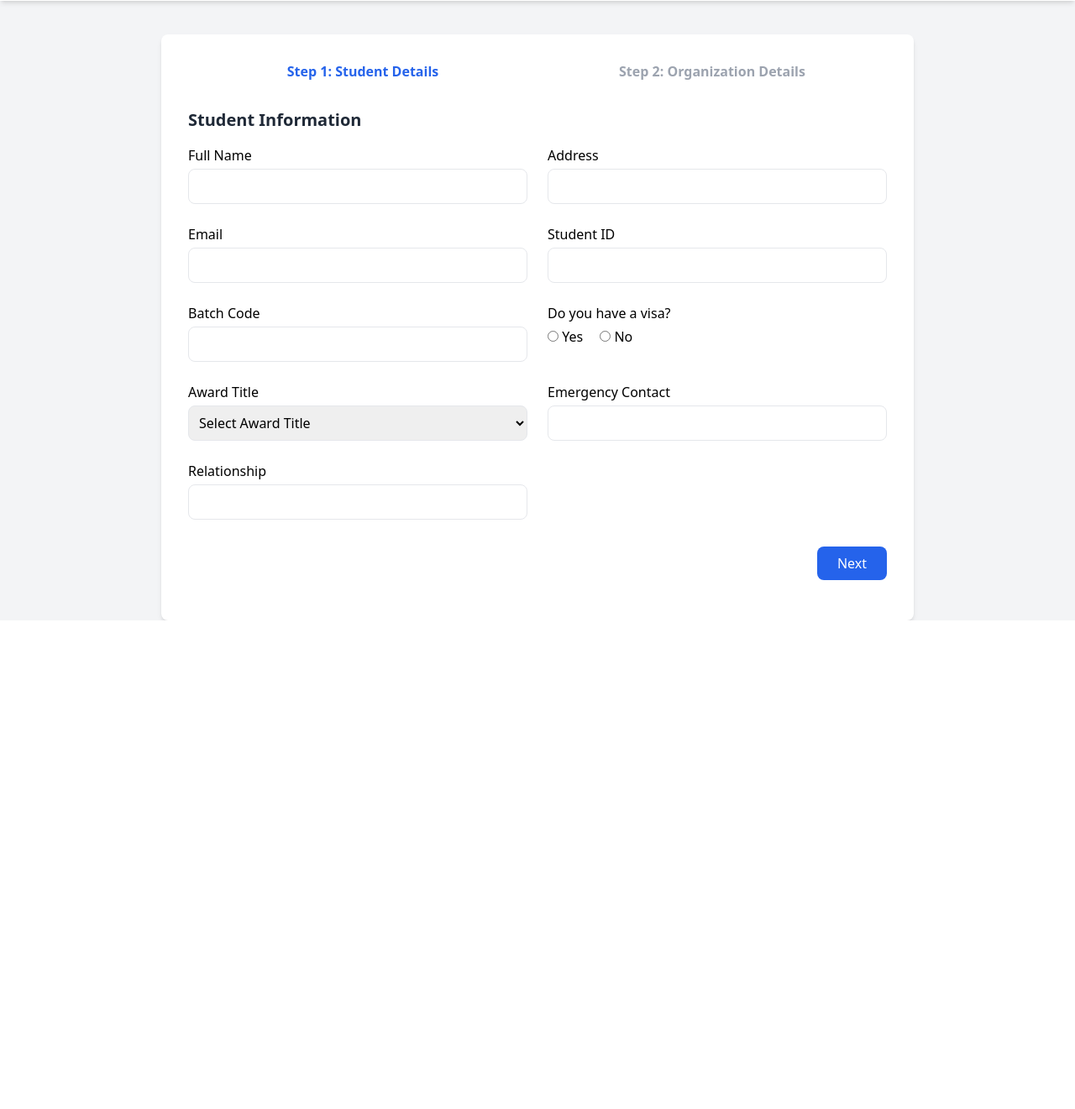
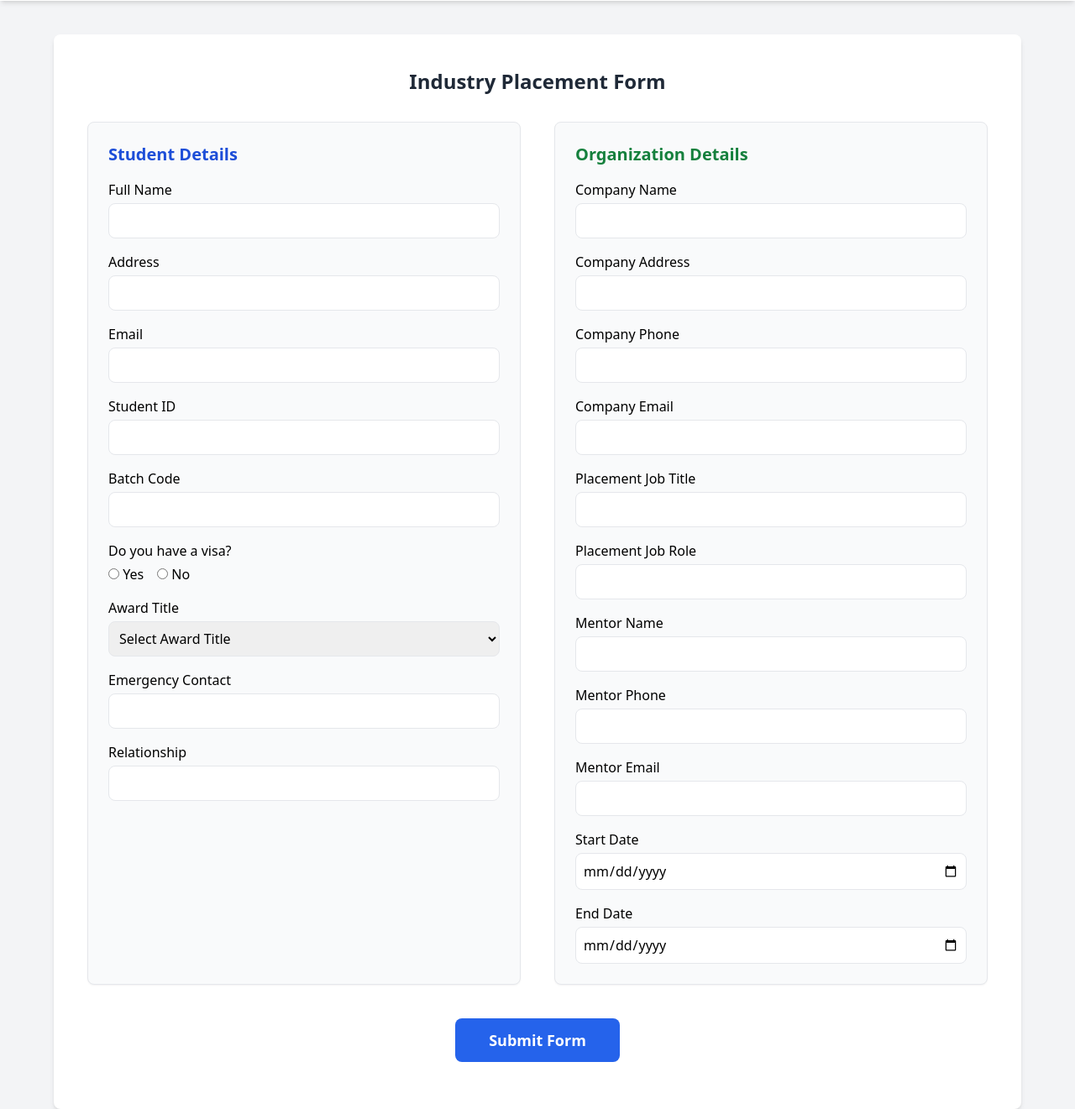
Before and after one commit to ChithMa/NextStep_Porject, a PHP site: page /views/industry_placement.php in a window 1280 px wide. Shown: the part 71-1392 px from the top of the page at 84% size. Before the commit the page ends 810 px from the top, so only its background shows below. Run offline with PHP 8.4, Linux system fonts and the light colour scheme; the visitor is signed in with stand-in values (Sample User, id 1); data that the repository does not hold is empty; some libraries are stand-ins or nearby versions.

Commit message:
Add industry placement form

```diff
--- a/views/industry_placement.php
+++ b/views/industry_placement.php
@@ -7,31 +7,44 @@ require_once "../includes/header.php";
 <meta charset="UTF-8">
 <title>Industry Placement Form</title>
 <script src="https://cdn.tailwindcss.com"></script>
-    <style>
-        .hidden-step { display: none; }
-        .active-step { display: block; }
-    </style>
+
 <body class="bg-gray-100 min-h-screen">
 
-<div class="max-w-4xl mx-auto bg-white shadow-md rounded-lg mt-10 p-8">
+<div class="max-w-6xl mx-auto bg-white shadow-md rounded-lg mt-10 p-10">
 
-    <!-- Progress Steps -->
-    <div class="flex justify-between mb-8">
-        <div id="stepIndicator1" class="flex-1 text-center font-semibold text-blue-600">
-            Step 1: Student Details
+    <!-- ================= SESSION MESSAGES ================= -->
+    <?php if (isset($_SESSION['success'])): ?>
+        <div class="mb-6 p-4 rounded-lg bg-green-100 border border-green-300 text-green-800 font-medium">
+            <?php
+                echo $_SESSION['success'];
+                unset($_SESSION['success']);
+            ?>
         </div>
-        <div id="stepIndicator2" class="flex-1 text-center font-semibold text-gray-400">
-            Step 2: Organization Details
+    <?php endif; ?>
+
+    <?php if (isset($_SESSION['error'])): ?>
+        <div class="mb-6 p-4 rounded-lg bg-red-100 border border-red-300 text-red-800 font-medium">
+            <?php
+                echo $_SESSION['error'];
+                unset($_SESSION['error']);
+            ?>
         </div>
-    </div>
+    <?php endif; ?>
+    <!-- ===================================================== -->
 
-    <form action="industry_placement_process.php" method="POST">
+    <h1 class="text-2xl font-bold text-center mb-8 text-gray-800">Industry Placement Form</h1>
 
-        <!-- Step 1: Student Details -->
-        <div id="step1" class="active-step">
-            <h2 class="text-xl font-bold mb-4 text-gray-800">Student Information</h2>
+    <form action="../controllers/industry_placement_process.php" method="POST">
 
-            <div class="grid grid-cols-1 md:grid-cols-2 gap-6">
+        <!-- Flex container for 2 sections -->
+        <div class="grid grid-cols-1 md:grid-cols-2 gap-10">
+
+            <!-- ================== STUDENT SECTION ================== -->
+            <div class="border rounded-lg p-6 shadow-sm bg-gray-50">
+                <h2 class="text-xl font-semibold mb-4 text-blue-700">Student Details</h2>
+
+                <div class="space-y-4">
+
                     <div>
                         <label class="font-medium">Full Name</label>
                         <input type="text" name="full_name" required
@@ -64,13 +77,9 @@ require_once "../includes/header.php";
 
                     <div>
                         <label class="font-medium">Do you have a visa?</label>
-                    <div class="mt-1">
-                        <label class="mr-4">
-                            <input type="radio" name="has_visa" value="yes" required> Yes
-                        </label>
-                        <label>
-                            <input type="radio" name="has_visa" value="no"> No
-                        </label>
+                        <div class="mt-1 flex gap-4">
+                            <label><input type="radio" name="has_visa" value="yes" required> Yes</label>
+                            <label><input type="radio" name="has_visa" value="no"> No</label>
                         </div>
                     </div>
 
@@ -96,21 +105,15 @@ require_once "../includes/header.php";
                         <input type="text" name="emergency_relationship" required
                                class="w-full mt-1 p-2 border rounded-lg">
                     </div>
-            </div>
 
-            <div class="mt-8 flex justify-end">
-                <button type="button" onclick="nextStep()"
-                        class="bg-blue-600 text-white px-6 py-2 rounded-lg">
-                    Next
-                </button>
                 </div>
             </div>
 
-        <!-- Step 2: Organization Details -->
-        <div id="step2" class="hidden-step">
-            <h2 class="text-xl font-bold mb-4 text-gray-800">Organization Details</h2>
+            <!-- ================== ORGANIZATION SECTION ================== -->
+            <div class="border rounded-lg p-6 shadow-sm bg-gray-50">
+                <h2 class="text-xl font-semibold mb-4 text-green-700">Organization Details</h2>
 
-            <div class="grid grid-cols-1 md:grid-cols-2 gap-6">
+                <div class="space-y-4">
 
                     <div>
                         <label class="font-medium">Company Name</label>
@@ -179,47 +182,21 @@ require_once "../includes/header.php";
                     </div>
 
                 </div>
+            </div>
 
-            <div class="mt-8 flex justify-between">
-                <button type="button" onclick="previousStep()"
-                        class="bg-gray-500 text-white px-6 py-2 rounded-lg">
-                    Previous
-                </button>
+        </div>
 
+        <!-- Submit Button -->
+        <div class="mt-10 flex justify-center">
             <button type="submit"
-                        class="bg-green-600 text-white px-6 py-2 rounded-lg">
+                    class="bg-blue-600 text-white px-10 py-3 rounded-lg text-lg font-semibold hover:bg-blue-700">
                 Submit Form
             </button>
         </div>
-        </div>
 
     </form>
+
 </div>
-
-<script>
-    function nextStep() {
-        document.getElementById("step1").classList.remove("active-step");
-        document.getElementById("step1").classList.add("hidden-step");
-
-        document.getElementById("step2").classList.remove("hidden-step");
-        document.getElementById("step2").classList.add("active-step");
-
-        document.getElementById("stepIndicator1").classList.add("text-gray-400");
-        document.getElementById("stepIndicator2").classList.add("text-blue-600");
-    }
-
-    function previousStep() {
-        document.getElementById("step2").classList.remove("active-step");
-        document.getElementById("step2").classList.add("hidden-step");
-
-        document.getElementById("step1").classList.remove("hidden-step");
-        document.getElementById("step1").classList.add("active-step");
-
-        document.getElementById("stepIndicator1").classList.remove("text-gray-400");
-        document.getElementById("stepIndicator1").classList.add("text-blue-600");
-        document.getElementById("stepIndicator2").classList.remove("text-blue-600");
-    }
-</script>
 
 </body>
 </html>
```
Also changed, not shown: controllers/industry_placement_process.php (added, +127 -0 lines). Lines whose indentation alone changed are shown as unchanged.
